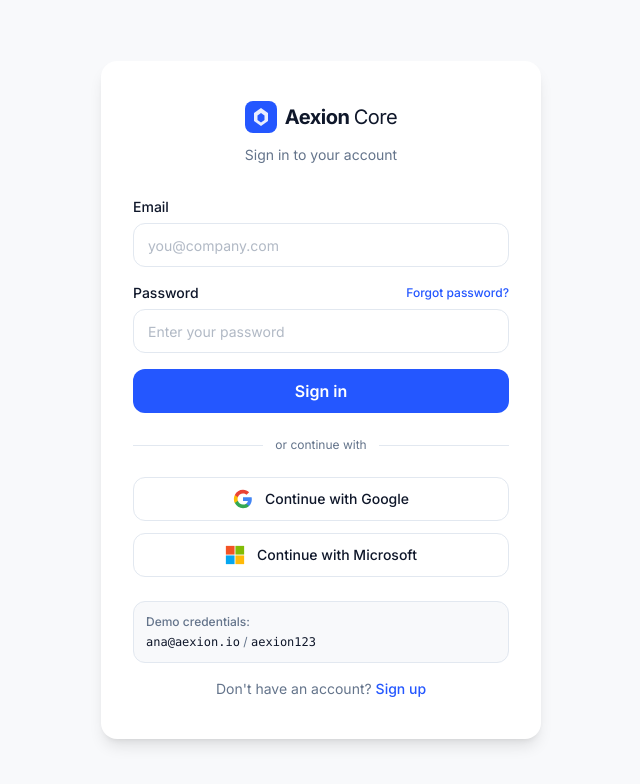
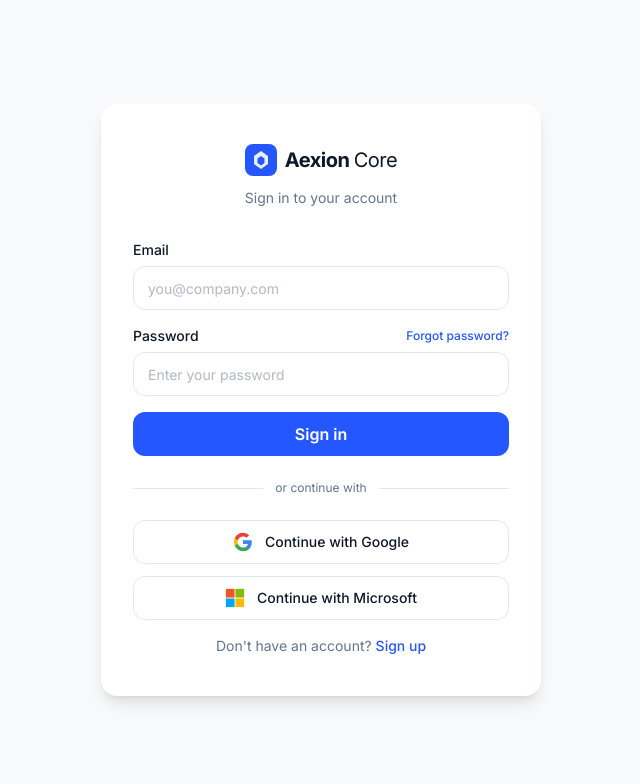
Before and after one commit to thiagpio-cmd/aexioncore, a Next.js app: page /login in a window 1280 px wide. Shown: the top 784 px of the page, without its empty margins (319-959 px from the left). Built offline with nearby package versions, Linux system fonts and the light colour scheme; no server answers.

Commit message:
fix: remove exposed demo credentials from login page

```diff
--- a/src/app/(auth)/login/page.tsx
+++ b/src/app/(auth)/login/page.tsx
@@ -178,14 +178,6 @@
         </button>
       </div>
 
-      {/* Demo credentials hint */}
-      <div className="mt-6 rounded-lg border border-border bg-background p-3">
-        <p className="mb-1 text-xs font-medium text-muted">Demo credentials:</p>
-        <p className="text-xs text-muted">
-          <span className="font-mono text-foreground">ana@aexion.io</span> / <span className="font-mono text-foreground">aexion123</span>
-        </p>
-      </div>
-
       {/* Footer */}
       <p className="mt-4 text-center text-sm text-muted">
         Don&apos;t have an account?{" "}
```
